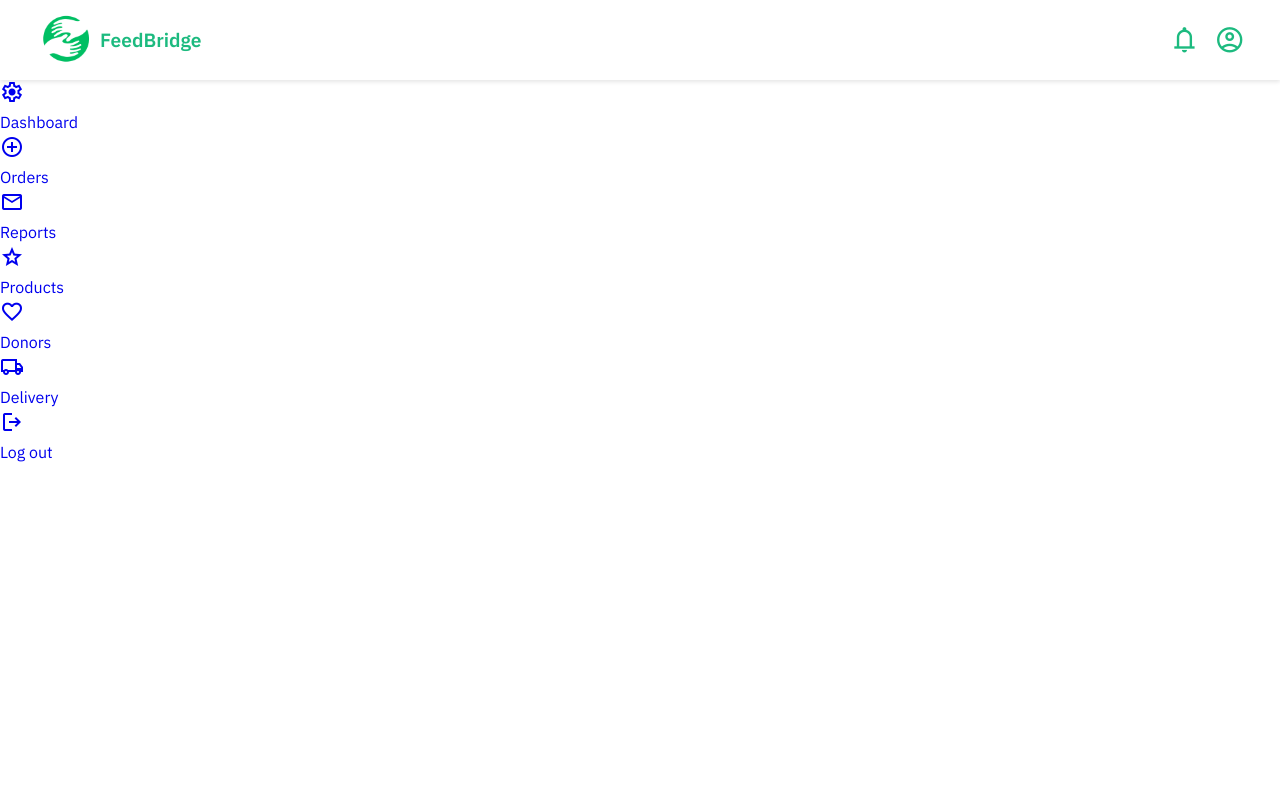
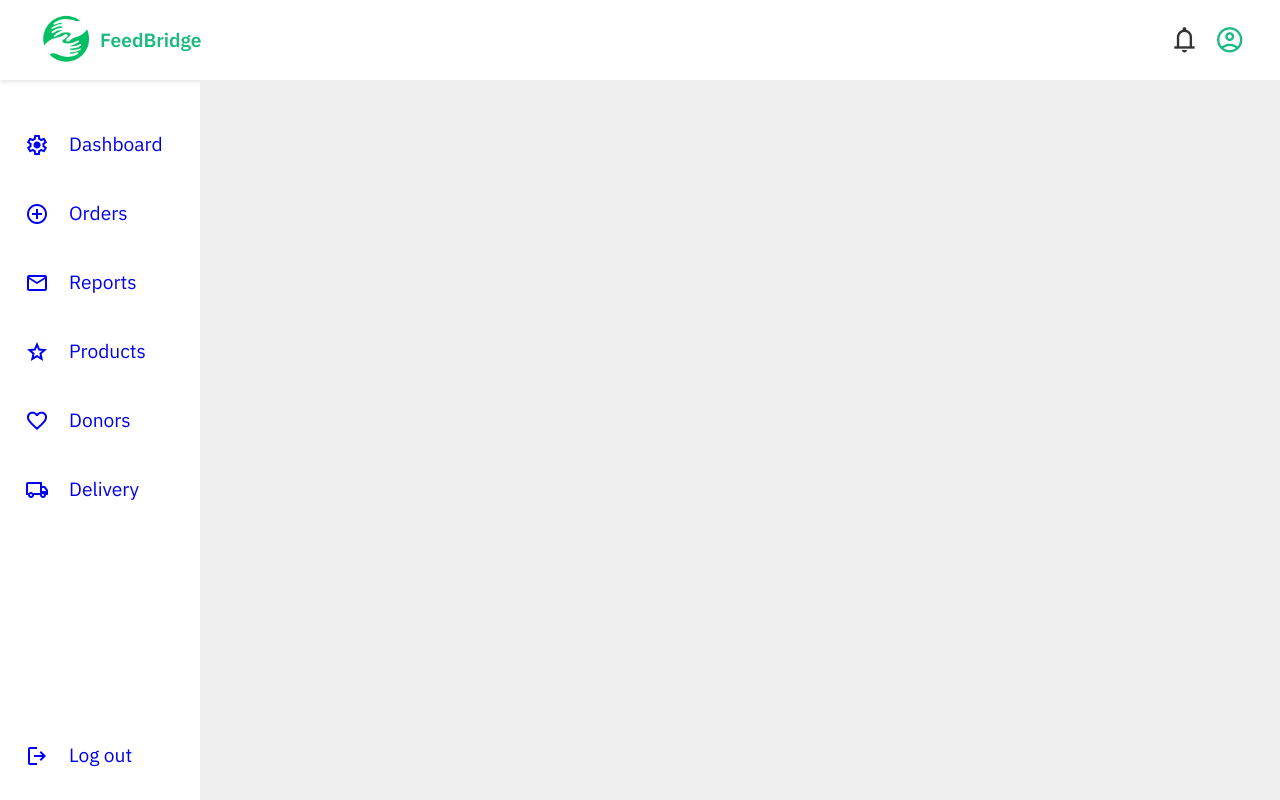
Before and after one commit to FarahAkl/FeedBridge, a plain HTML site: page dashboard.html in a window 1280 px wide. Drawn offline with nearby package versions, Linux system fonts and the light colour scheme.

Commit message:
sidebar style

```diff
--- a/style.css
+++ b/style.css
@@ -19,6 +19,9 @@ li {
 }
 a {
   text-decoration: none;
+  &:visited {
+    color: inherit;
+  }
 }
 header {
   display: flex;
@@ -32,18 +35,68 @@ header {
     align-items: center;
     justify-content: center;
     .logo-img {
-      width:65px;
+      width: 65px;
     }
     p {
       font-weight: 600;
       font-size: 1.2rem;
     }
   }
-  .header-icons{
+  .header-icons {
     display: flex;
     gap: 15px;
-    span{
+    :first-child {
+      color: var(--text-color);
+    }
+    span {
       font-size: 1.9rem;
     }
   }
 }
+
+.page {
+  display: flex;
+  min-height: calc(100vh - 80px);
+  .sidebar {
+    padding: 50px 25px;
+    width: 150px;
+    color: var(--text-color);
+    li {
+      font-size: 1.2rem;
+      margin-bottom: 40px;
+      &.active {
+        color: var(--main-color);
+      }
+      a {
+        display: flex;
+        align-items: center;
+        gap: 20px;
+        cursor: pointer;
+        transition: 0.3s ease;
+        -webkit-transition: 0.3s ease;
+        -moz-transition: 0.3s ease;
+        -ms-transition: 0.3s ease;
+        -o-transition: 0.3s ease;
+        &:hover {
+          color: var(--hover-color);
+        }
+      }
+    }
+    .logout {
+      color: #ff3b30;
+      font-size: 1.2rem;
+      a {
+        display: flex;
+        align-items: center;
+        gap: 20px;
+        position: absolute;
+        bottom: 30px;
+      }
+    }
+  }
+  .content-page {
+    width: 500px;
+    background-color: var(--background-color);
+    flex: 1;
+  }
+}
```
